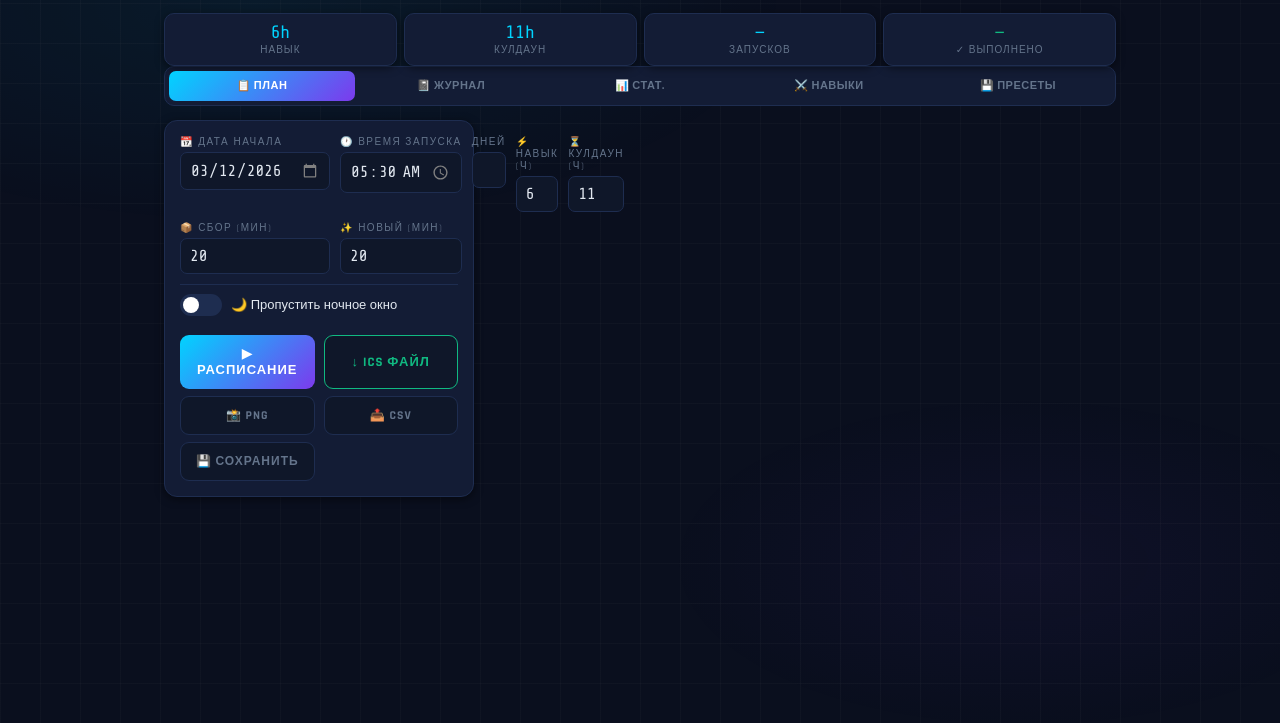
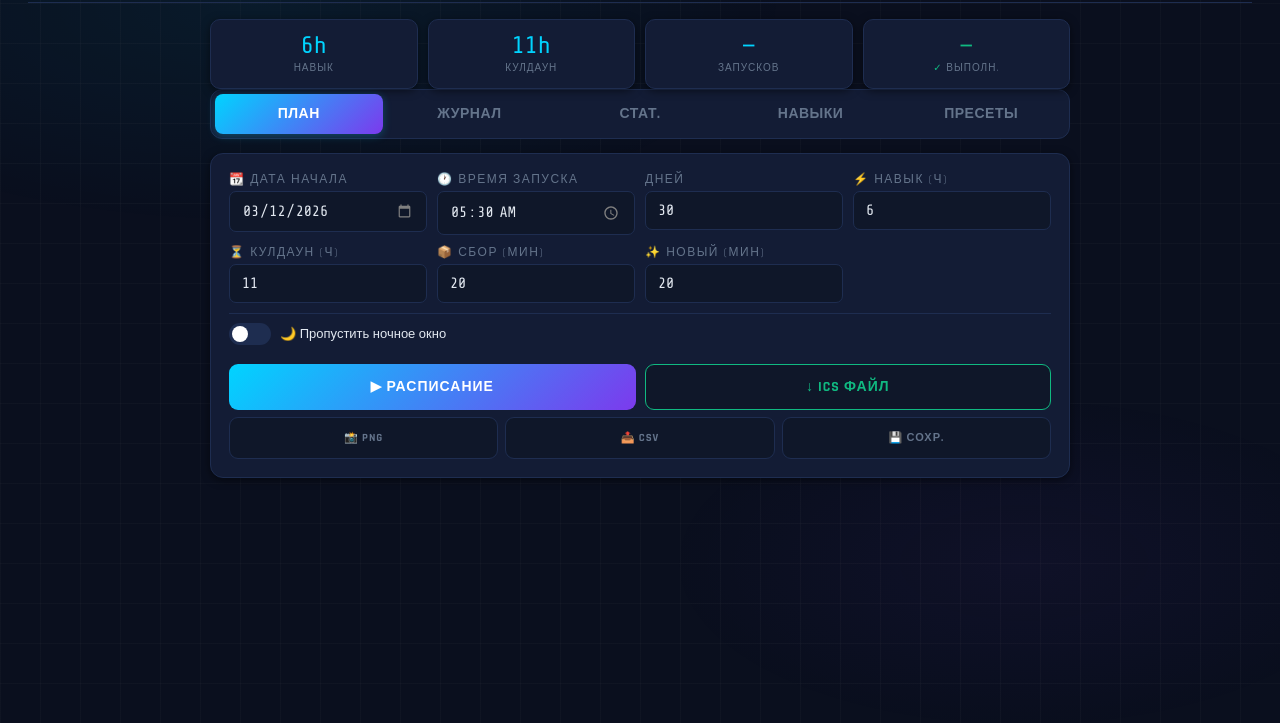
Before and after one commit to DexOver/Skilltimer, a plain HTML site: page index.html in a window 1280 px wide. Shown: the part 77-800 px from the top of the page. Drawn offline with nearby package versions, Linux system fonts and the light colour scheme.

Commit message:
Add files via upload

```diff
--- a/index.html
+++ b/index.html
@@ -21,27 +21,35 @@ html{height:100%}
 body{font-family:'Rajdhani',sans-serif;background:var(--bg);color:var(--text);min-height:100%;overflow-x:hidden;transition:background .3s,color .3s}
 .grid-bg{position:fixed;inset:0;pointer-events:none;z-index:0;background-image:linear-gradient(rgba(128,128,128,0.05) 1px,transparent 1px),linear-gradient(90deg,rgba(128,128,128,0.05) 1px,transparent 1px);background-size:40px 40px}
 body::before{content:'';position:fixed;inset:0;pointer-events:none;z-index:0;background:radial-gradient(ellipse 60% 40% at 20% 10%,var(--grad1) 0%,transparent 70%),radial-gradient(ellipse 40% 30% at 80% 80%,var(--grad2) 0%,transparent 70%)}
-.container{position:relative;z-index:1;max-width:980px;margin:0 auto;padding:18px 14px 60px}
+.container{position:relative;z-index:1;max-width:1700px;margin:0 auto;padding:18px 28px 60px}
 header{display:flex;align-items:center;gap:10px;margin-bottom:16px;padding-bottom:14px;border-bottom:1px solid var(--border)}
 .logo-icon{width:38px;height:38px;flex-shrink:0;background:linear-gradient(135deg,var(--accent),var(--accent2));border-radius:9px;display:flex;align-items:center;justify-content:center;font-size:18px;box-shadow:var(--glow)}
-h1{font-size:clamp(16px,4.5vw,24px);font-weight:700;letter-spacing:2px;text-transform:uppercase;background:linear-gradient(90deg,var(--accent),#a78bfa);-webkit-background-clip:text;-webkit-text-fill-color:transparent;background-clip:text}
+h1{font-size:clamp(16px,4.5vw,28px);font-weight:700;letter-spacing:2px;text-transform:uppercase;background:linear-gradient(90deg,var(--accent),#a78bfa);-webkit-background-clip:text;-webkit-text-fill-color:transparent;background-clip:text}
 .subtitle{font-family:'Share Tech Mono',monospace;font-size:10px;color:var(--muted);letter-spacing:1px}
 .header-right{margin-left:auto;display:flex;align-items:center;gap:6px}
 .now-time{font-family:'Share Tech Mono',monospace;font-size:11px;color:var(--muted)}
 .icon-btn{background:var(--card);border:1px solid var(--border);border-radius:7px;width:32px;height:32px;display:flex;align-items:center;justify-content:center;font-size:15px;cursor:pointer;transition:border-color .2s;flex-shrink:0;-webkit-tap-highlight-color:transparent}
 .icon-btn:hover{border-color:var(--accent)}
-.tabs{display:flex;gap:3px;margin-bottom:14px;background:var(--card);border:1px solid var(--border);border-radius:10px;padding:4px;overflow-x:auto;-webkit-overflow-scrolling:touch}
-.tab{flex:1;min-width:0;padding:8px 5px;border:none;background:transparent;color:var(--muted);font-family:'Rajdhani',sans-serif;font-size:11px;font-weight:700;letter-spacing:.5px;text-transform:uppercase;border-radius:7px;cursor:pointer;transition:background .2s,color .2s;-webkit-tap-highlight-color:transparent;white-space:nowrap}
-.tab.active{background:linear-gradient(135deg,var(--accent),var(--accent2));color:#fff}
-.stats-bar{display:grid;grid-template-columns:repeat(4,1fr);gap:7px;margin-bottom:14px}
-.stat-card{background:var(--card);border:1px solid var(--border);border-radius:10px;padding:9px 7px;text-align:center;box-shadow:var(--shadow)}
-.stat-val{font-family:'Share Tech Mono',monospace;font-size:clamp(12px,3vw,18px);color:var(--accent);line-height:1}
-.stat-label{font-size:10px;color:var(--muted);margin-top:3px;text-transform:uppercase;letter-spacing:1px}
+.tabs{display:grid;grid-template-columns:repeat(5,1fr);gap:3px;margin-bottom:14px;background:var(--card);border:1px solid var(--border);border-radius:12px;padding:4px}
+.tab{padding:8px 4px;border:none;background:transparent;color:var(--muted);font-family:'Rajdhani',sans-serif;font-size:11px;font-weight:700;letter-spacing:.5px;text-transform:uppercase;border-radius:8px;cursor:pointer;transition:background .2s,color .2s;-webkit-tap-highlight-color:transparent;white-space:nowrap;text-align:center;overflow:hidden;text-overflow:ellipsis}
+.tab.active{background:linear-gradient(135deg,var(--accent),var(--accent2));color:#fff;box-shadow:0 2px 8px rgba(0,212,255,0.25)}
+@media(max-width:400px){
+  .tabs{grid-template-columns:repeat(6,1fr);grid-template-rows:repeat(2,auto)}
+  .tab:nth-child(1){grid-column:1/3}
+  .tab:nth-child(2){grid-column:3/5}
+  .tab:nth-child(3){grid-column:5/7}
+  .tab:nth-child(4){grid-column:1/4}
+  .tab:nth-child(5){grid-column:4/7}
+}
+.stats-bar{display:grid;grid-template-columns:repeat(4,1fr);gap:10px;margin-bottom:16px}
+.stat-card{background:var(--card);border:1px solid var(--border);border-radius:10px;padding:14px 7px;text-align:center;box-shadow:var(--shadow);min-width:0;overflow:hidden;display:flex;flex-direction:column;align-items:center;justify-content:center;gap:4px}
+.stat-val{font-family:'Share Tech Mono',monospace;font-size:clamp(18px,4vw,22px);color:var(--accent);line-height:1}
+.stat-label{font-size:10px;color:var(--muted);text-transform:uppercase;letter-spacing:1px}
 .stat-card.green .stat-val{color:var(--accent3)}
 .card{background:var(--card);border:1px solid var(--border);border-radius:13px;padding:15px;margin-bottom:13px;box-shadow:var(--shadow)}
 .controls-grid{display:grid;grid-template-columns:repeat(2,1fr);gap:10px;margin-bottom:10px}
-@media(min-width:540px){.controls-grid{grid-template-columns:repeat(3,1fr)}}
-@media(min-width:780px){.controls-grid{grid-template-columns:repeat(5,1fr)}}
+@media(min-width:480px){.controls-grid{grid-template-columns:repeat(3,1fr)}}
+@media(min-width:640px) and (max-width:1199px){.controls-grid{grid-template-columns:repeat(4,1fr)}}
 .field-label{display:block;font-size:10px;text-transform:uppercase;letter-spacing:1.5px;color:var(--muted);margin-bottom:4px}
 input[type="time"],input[type="number"],input[type="text"],input[type="date"]{width:100%;background:var(--bg2);border:1px solid var(--border);border-radius:7px;color:var(--text);font-family:'Share Tech Mono',monospace;font-size:16px;padding:8px 9px;outline:none;transition:border-color .2s;-webkit-appearance:none}
 input:focus{border-color:var(--accent)}
@@ -192,10 +200,51 @@ tbody tr:hover{background:rgba(0,212,255,0.04)}
   canvas{height:42px !important} .vscroll-wrap{height:250px}
   th{font-size:9px;padding:5px 8px} td{font-size:11px;padding:5px 8px} .countdown-time{font-size:28px}
 }
-@media(orientation:landscape) and (min-height:520px){
-  .ls-wrap{display:grid;grid-template-columns:310px 1fr;gap:16px;align-items:start}
-  .ls-left,.ls-right{display:flex;flex-direction:column;gap:13px}
+/* Tablet landscape */
+@media(orientation:landscape) and (min-height:520px) and (max-width:1199px){
+  .ls-wrap{display:grid;grid-template-columns:340px 1fr;gap:16px;align-items:start}
+  .ls-left,.ls-right{display:flex;flex-direction:column;gap:12px}
   .stats-bar,.card,.timeline-card,.table-card,.countdown-widget{margin-bottom:0}
+}
+/* Desktop 1200-1599px */
+@media(min-width:1200px){
+  .ls-wrap{display:flex;flex-direction:column;align-items:center;gap:24px}
+  .ls-left,.ls-right{display:flex;flex-direction:column;gap:14px;width:100%;max-width:860px}
+  .stats-bar,.card,.timeline-card,.table-card,.countdown-widget{margin-bottom:0}
+  .stats-bar{max-width:860px;width:100%;margin-left:auto;margin-right:auto}
+  .tabs{max-width:860px;width:100%;margin-left:auto;margin-right:auto}
+  .catchup-banner,.notif-banner{max-width:860px;margin-left:auto;margin-right:auto}
+  .countdown-widget{max-width:860px;width:100%;margin-left:auto;margin-right:auto}
+  .controls-grid{grid-template-columns:repeat(4,1fr) !important}
+  .stat-val{font-size:24px}
+  .tab{font-size:14px;padding:11px 14px}
+  .btn{font-size:14px;padding:13px 14px}
+  .field-label{font-size:12px;letter-spacing:1.5px}
+  input[type="time"],input[type="number"],input[type="text"],input[type="date"]{font-size:15px;padding:10px 12px}
+  .vscroll-wrap{height:520px}
+  canvas{height:100px !important}
+  .countdown-time{font-size:52px}
+  .card{padding:18px}
+}
+/* Wide desktop 1600px+ */
+@media(min-width:1600px){
+  .ls-wrap{display:flex;flex-direction:column;align-items:center;gap:30px}
+  .ls-left,.ls-right{width:100%;max-width:960px}
+  .stats-bar{max-width:960px;width:100%;margin-left:auto;margin-right:auto}
+  .tabs{max-width:960px;width:100%;margin-left:auto;margin-right:auto}
+  .catchup-banner,.notif-banner{max-width:960px;margin-left:auto;margin-right:auto}
+  .countdown-widget{max-width:960px;width:100%;margin-left:auto;margin-right:auto}
+  .controls-grid{grid-template-columns:repeat(4,1fr) !important}
+  .stat-val{font-size:28px}
+  .tab{font-size:15px;padding:12px 18px}
+  .btn{font-size:15px;padding:15px 16px}
+  .field-label{font-size:13px}
+  input[type="time"],input[type="number"],input[type="text"],input[type="date"]{font-size:16px;padding:12px 14px}
+  .vscroll-wrap{height:600px}
+  canvas{height:120px !important}
+  .countdown-time{font-size:62px}
+  .card{padding:22px}
+  h1{font-size:30px}
 }
 </style>
 </head>
@@ -208,7 +257,7 @@ tbody tr:hover{background:rgba(0,212,255,0.04)}
   <div><h1>Skill Timer</h1><div class="subtitle">v5.0 · SCHEDULE OPTIMIZER</div></div>
   <div class="header-right">
     <div class="now-time" id="nowClock"></div>
-    <button class="icon-btn" onclick="openFsTimer()" title="Полноэкранный таймер">⏱</button>
+    <button class="icon-btn" onclick="openFsTimer()" title="Полноэкранный таймер" style="font-size:12px;letter-spacing:0">FS</button>
     <button class="icon-btn" id="notifBtn" onclick="toggleNotifications()" title="Уведомления">🔔</button>
     <button class="icon-btn" onclick="openThemePicker()" title="Тема">🎨</button>
   </div>
@@ -226,15 +275,15 @@ tbody tr:hover{background:rgba(0,212,255,0.04)}
   <div class="stat-card"><div class="stat-val" id="statSkill">6h</div><div class="stat-label">Навык</div></div>
   <div class="stat-card"><div class="stat-val" id="statCD">11h</div><div class="stat-label">Кулдаун</div></div>
   <div class="stat-card"><div class="stat-val" id="statTotal">—</div><div class="stat-label">Запусков</div></div>
-  <div class="stat-card green"><div class="stat-val" id="statDone">—</div><div class="stat-label">✓ Выполнено</div></div>
+  <div class="stat-card green"><div class="stat-val" id="statDone">—</div><div class="stat-label"><span style="color:var(--accent3)">✓</span> Выполн.</div></div>
 </div>
 
 <div class="tabs">
-  <button class="tab active" onclick="switchTab('schedule')">📋 План</button>
-  <button class="tab" onclick="switchTab('journal')">📓 Журнал</button>
-  <button class="tab" onclick="switchTab('stats')">📊 Стат.</button>
-  <button class="tab" onclick="switchTab('skills')">⚔️ Навыки</button>
-  <button class="tab" onclick="switchTab('presets')">💾 Пресеты</button>
+  <button class="tab active" onclick="switchTab('schedule')">План</button>
+  <button class="tab" onclick="switchTab('journal')">Журнал</button>
+  <button class="tab" onclick="switchTab('stats')">Стат.</button>
+  <button class="tab" onclick="switchTab('skills')">Навыки</button>
+  <button class="tab" onclick="switchTab('presets')">Пресеты</button>
 </div>
 
 <div class="countdown-widget" id="countdownWidget">
@@ -279,12 +328,10 @@ tbody tr:hover{background:rgba(0,212,255,0.04)}
       <button class="btn btn-primary" onclick="generate()">▶ Расписание</button>
       <button class="btn btn-secondary" onclick="downloadICS()">↓ ICS файл</button>
     </div>
-    <div class="btn-row" style="margin-top:7px">
-      <button class="btn btn-ghost" onclick="exportPNG()">📸 PNG</button>
-      <button class="btn btn-ghost" onclick="exportCSV()">📤 CSV</button>
-    </div>
-    <div class="btn-row" style="margin-top:7px">
-      <button class="btn btn-ghost" onclick="saveSettings()">💾 Сохранить</button>
+    <div style="display:grid;grid-template-columns:1fr 1fr 1fr;gap:7px;margin-top:7px">
+      <button class="btn btn-ghost" onclick="exportPNG()" style="font-size:11px">📸 PNG</button>
+      <button class="btn btn-ghost" onclick="exportCSV()" style="font-size:11px">📤 CSV</button>
+      <button class="btn btn-ghost" onclick="saveSettings()" style="font-size:11px">💾 Сохр.</button>
     </div>
   </div>
   <div class="card" id="calCard" style="display:none">
```
